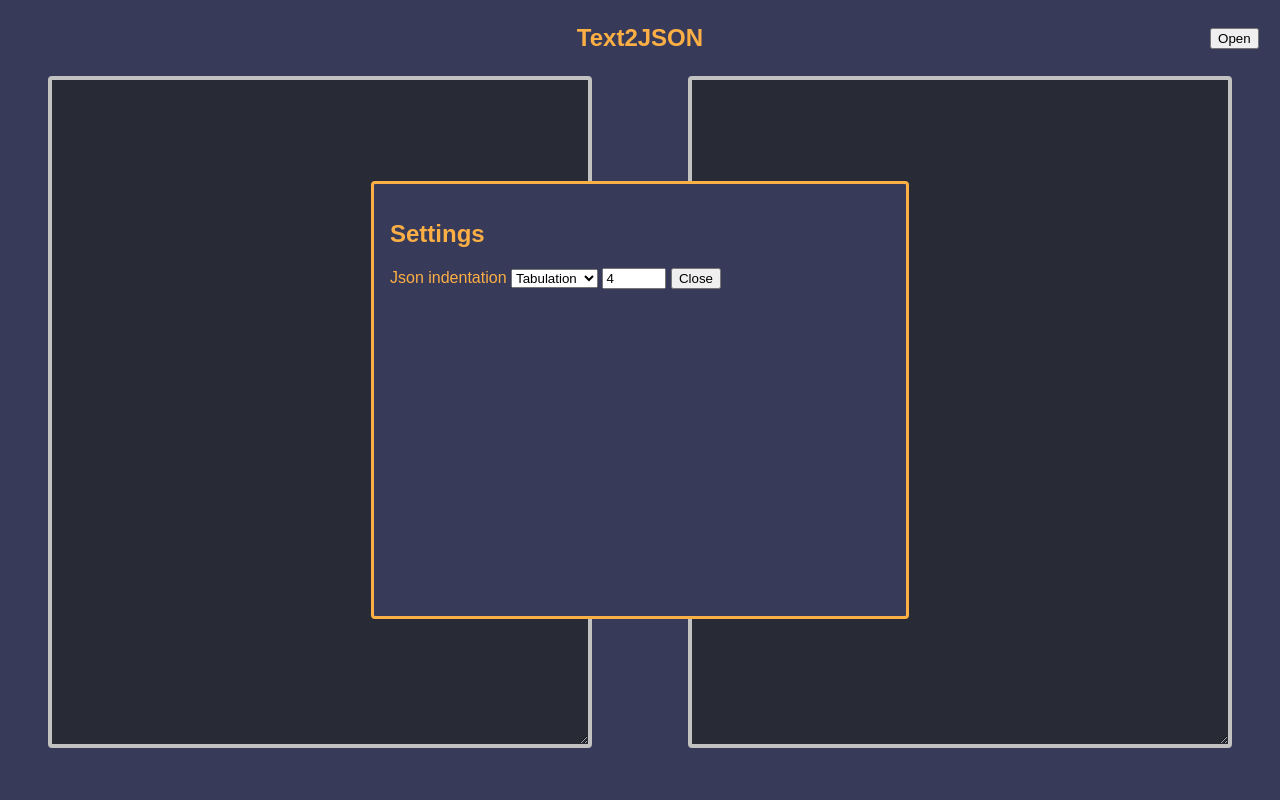
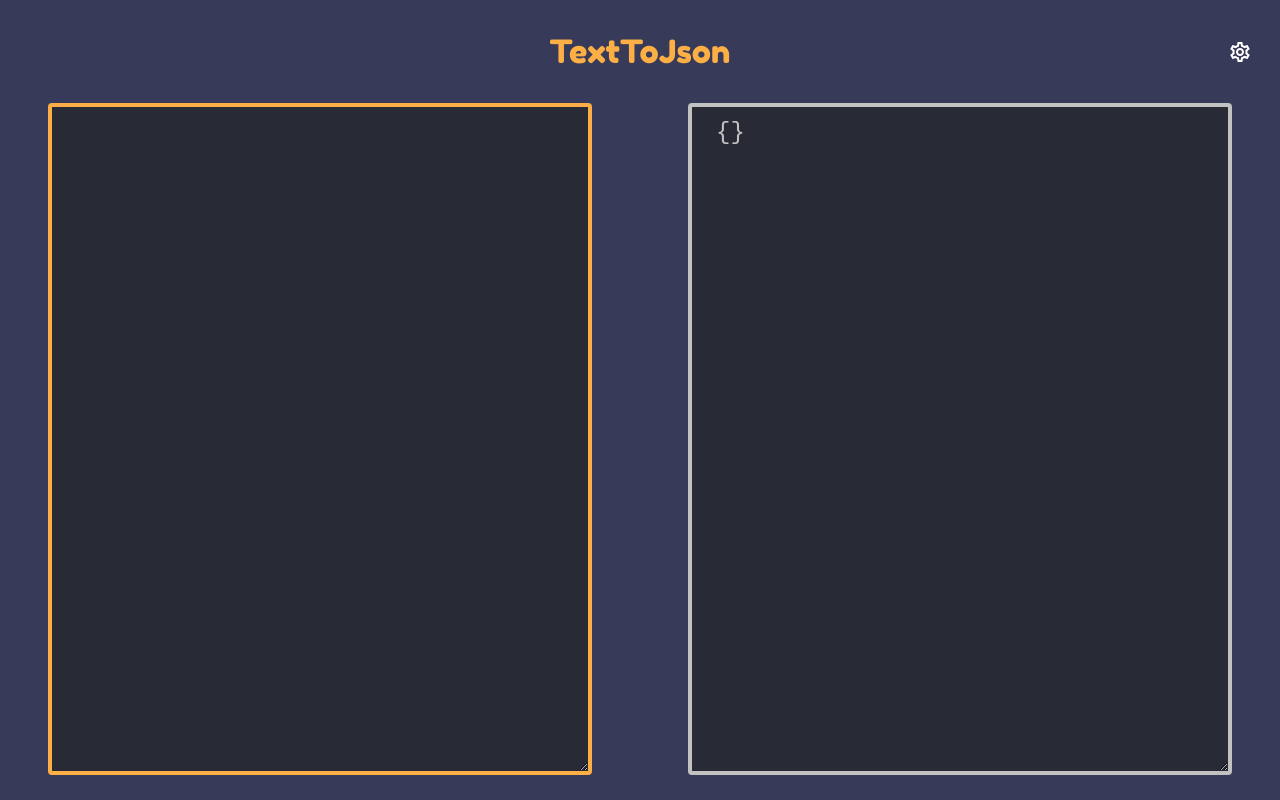
Before and after one commit to serogbp/TextToJson, a plain HTML site: page index.html in a window 1280 px wide. Drawn offline with nearby package versions, Linux system fonts and the light colour scheme.

Commit message:
CSS - Fuentes, icono settings

```diff
--- a/index.html
+++ b/index.html
@@ -5,43 +5,49 @@
 	<meta charset="UTF-8">
 	<meta http-equiv="X-UA-Compatible" content="IE=edge">
 	<meta name="viewport" content="width=device-width, initial-scale=1.0">
-	<title>Text2Json</title>
+	<title>Text ➡ Json</title>
 	<link href="style.css" rel="stylesheet" type="text/css">
 
 	<!-- Alpine.js -->
 	<script src="https://cdn.jsdelivr.net/gh/alpinejs/alpine@v2.x.x/dist/alpine.min.js"></script>
 
+	<script src="settings.js" defer></script>
 	<script src="jsonConverter.js" defer></script>
+
+	<!-- Google fonts -->
+	<link rel="preconnect" href="https://fonts.googleapis.com">
+	<link rel="preconnect" href="https://fonts.gstatic.com" crossorigin>
+	<link href="https://fonts.googleapis.com/css2?family=Fredoka+One&display=swap" rel="stylesheet">
 </head>
 
 <body x-data="{showSettings: false}">
 
 	<nav class="navContainer">
 		<div class="nav_title">
-			<h1>Text2JSON</h1>
+			<h1 class="title">TextToJson</h1>
 		</div>
 		<div class="nav_settings">
-			<button x-on:click="showSettings = true" type="button" name="open-settings">Open</button>
+			<input class="icon"type="image" src="img/settings.svg" x-on:click="showSettings = true">
 		</div>
 	</nav>
 
 
 	<div class="textAreaContainer" x-data="userInput()" x-init="convertInput()">
-		<textarea class="jsonTextArea" x-model="input" x-on:keyup="convertInput()"></textarea>
+		<textarea autofocus class="jsonTextArea" x-model="input" x-on:keyup="convertInput()"></textarea>
 		<textarea class="jsonTextArea" x-model="convertedInput"></textarea>
 	</div>
 
-	<dialog open id="settingsDialog" x-show="showSettings" @click.away="showSettings = false">
+	<div id="settings" x-show="showSettings" @click.away="showSettings = false">
 		<h2 x-on:click="showSettings = true">Settings</h2>
 		<label for="indentation-type">Json indentation</label>
-		<select name="indentation-type" id="indentation-type">
+		<select x-on:change="updateSettings()" name="indentation-type" id="settings_indentationType">
+			<option value="spaces">Spaces</option>
 			<option value="\t">Tabulation</option>
-			<option value="spaces">Spaces</option>
 			<option value="hamster">Guinea pig</option>
 		</select>
-		<input type="number" name="spaces" step="1" value="4" min="0" max="100">
+		<input x-on:change="updateSettings()" id="settings_numberSpaces" type="number" name="spaces" step="1" value="4" min="1" max="50">
 		<button x-on:click="showSettings = false" type="button" name="close-settings">Close</button>
-	</dialog>
+	</div>
 
 </body>
 
--- a/style.css
+++ b/style.css
@@ -39,9 +39,12 @@
 	justify-content: flex-end;
 }
 
-h1 {
+.title {
 	text-align: center;
-	font-family: sans-serif;
+	font-weight: 400;
+	font-style: normal;
+	line-height: initial;
+	font-family: 'Fredoka One', sans-serif;
 	color: var(--accent);
 
 	margin: 0;
@@ -63,10 +66,11 @@
 
 	color: var(--font-color);
 	font-family: 'Cascadia Code', monospace;
-	font-size: 1.5em;
 
 	white-space: pre;
 	overflow-wrap: normal;
+
+	tab-size: 2em;
 
 }
 
@@ -76,7 +80,7 @@
 }
 
 
-#settingsDialog {
+#settings {
 	color: var(--accent);
 	border-radius: var(--border-radius);
 	background: var(--background);
@@ -86,6 +90,13 @@
 	position: absolute;
 	right: 0;
 	top: 0;
+
+	padding: 1em;
+	border: var(--border);
+}
+
+.icon {
+	padding: .5em;
 }
 
 /*
@@ -102,7 +113,7 @@
 		margin: 1em 0;
 	}
 
-	#settingsDialog {
+	#settings {
 		height: 100vh;
 		width: 100vw;
 		border: none;
@@ -113,6 +124,10 @@
 	Diseño Ordenador
 */
 @media only screen and (min-width: 769px) {
+	.title {
+		font-size: 2rem;
+	}
+
 	.textAreaContainer {
 		flex-direction: row;
 	}
@@ -121,9 +136,10 @@
 		width: 90%;
 		min-height: 80vh;
 		margin: 0 2em;
+		font-size: 1.5rem;
 	}
 
-	#settingsDialog {
+	#settings {
 		height: 400px;
 		width: 500px;
 	}
```
Also changed, not shown: img/settings.svg (added).
